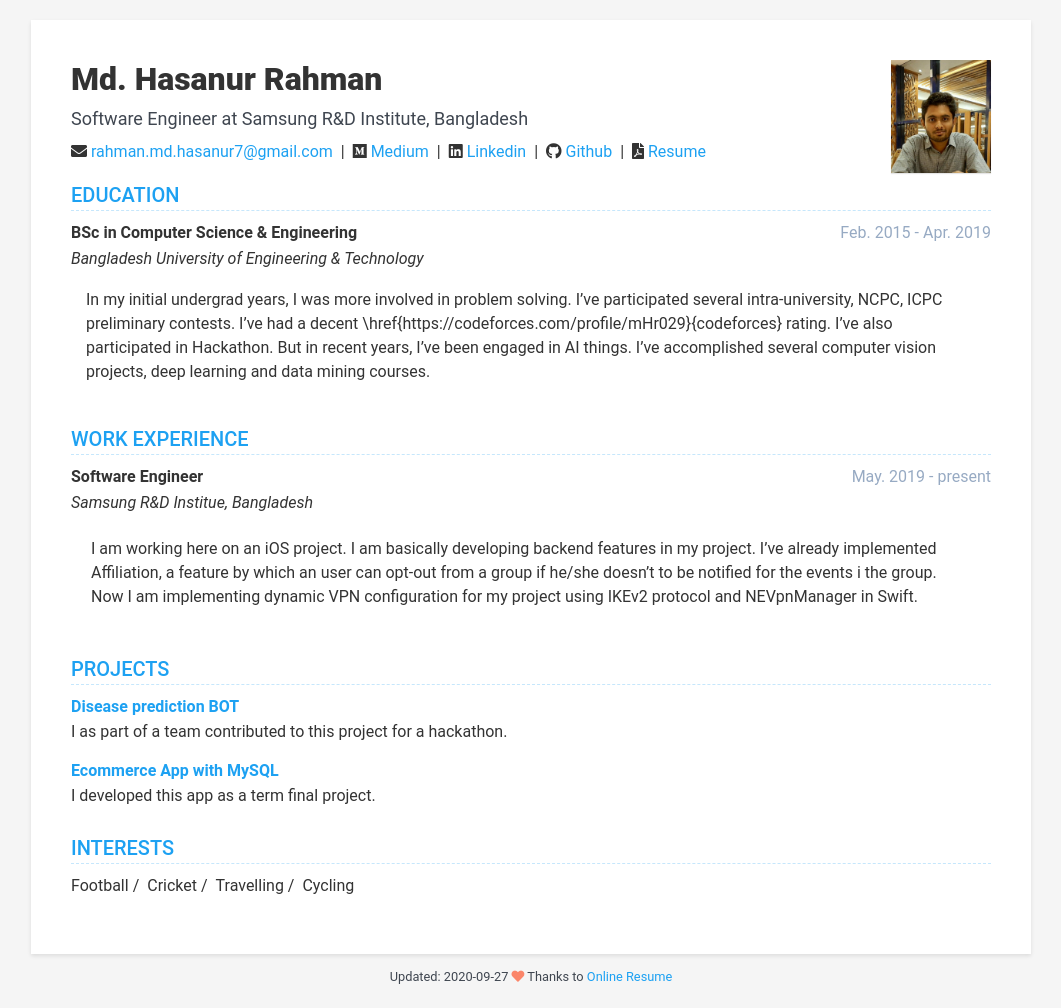
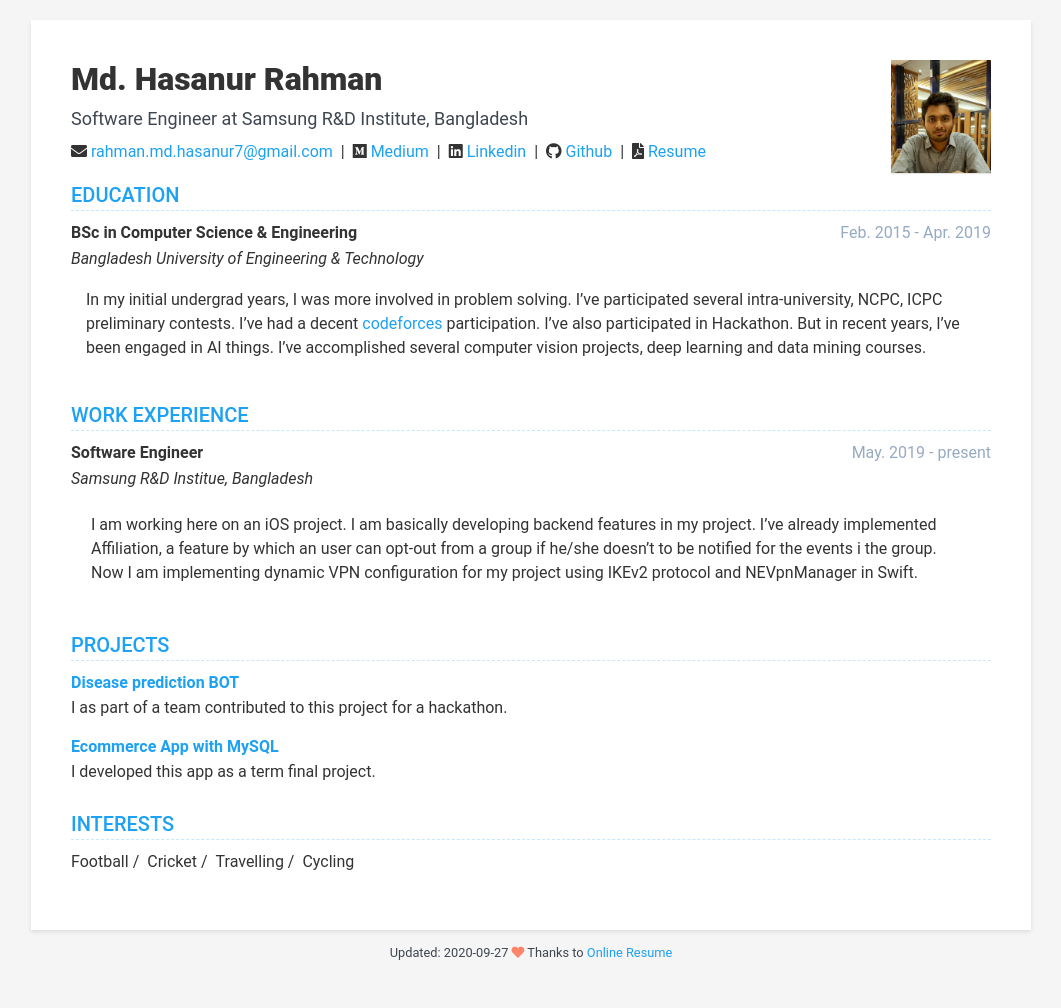
Before and after one commit to umma-salma/hasanur-rahman.github.io, a Jekyll site: the page built from index.html, in a window 1280 px wide. Shown: the whole page, without its empty margins (109-1170 px from the left). Built offline with Jekyll 4.4.1, drawn with Linux system fonts in a browser that asks for light colours; nearby versions of some CDN libraries; after the commit the page ends 984 px from its top, so only the background shows below that.

Commit message:
updated education
Signed-off-by: Md. Hasanur Rahman <hasanurrahman690@gmail.com>

```diff
--- a/_data/data.yml
+++ b/_data/data.yml
@@ -64,7 +64,7 @@
       degree:
       details: |
         In my initial undergrad years, I was more involved in problem solving. I've participated several intra-university, NCPC, ICPC preliminary
-        contests. I've had a decent \href{https://codeforces.com/profile/mHr029}{codeforces} rating. I've also participated in Hackathon.
+        contests. I've had a decent <a href="https://codeforces.com/profile/mHr029">codeforces</a> participation. I've also participated in Hackathon.
         But in recent years, I've been engaged in AI things. I've accomplished several computer vision projects, deep learning and data mining
         courses.
 
```
